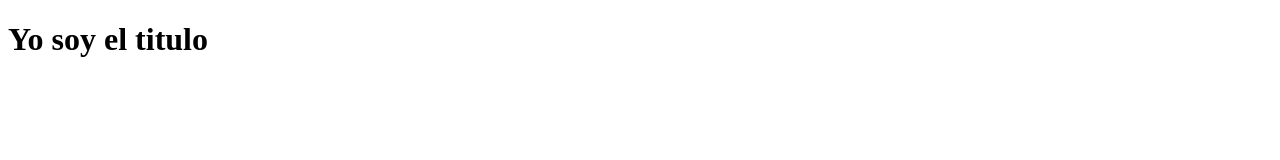
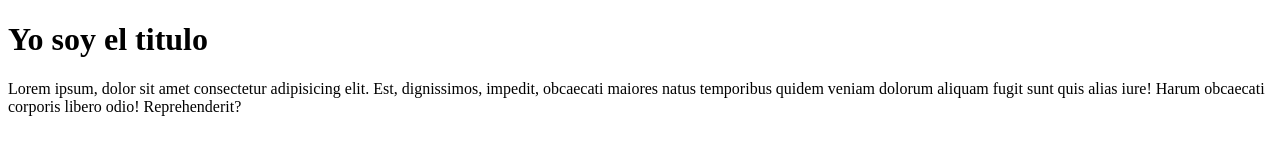
Before and after one commit to FERNANDOSERVIDIO/RepositorioCoder, a plain HTML site: page index.html in a window 1280 px wide. Drawn offline with Linux system fonts and the light colour scheme.

Commit message:
creacion de etiqueta p

```diff
--- a/index.html
+++ b/index.html
@@ -8,5 +8,6 @@
 </head>
 <body>
     <h1>Yo soy el titulo</h1>
+    <p>Lorem ipsum, dolor sit amet consectetur adipisicing elit. Est, dignissimos, impedit, obcaecati maiores natus temporibus quidem veniam dolorum aliquam fugit sunt quis alias iure! Harum obcaecati corporis libero odio! Reprehenderit?</p>
 </body>
 </html>
```
